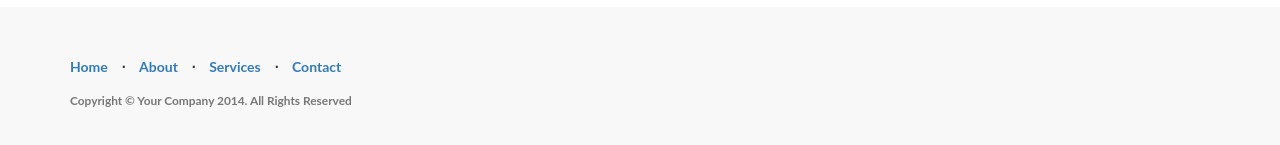
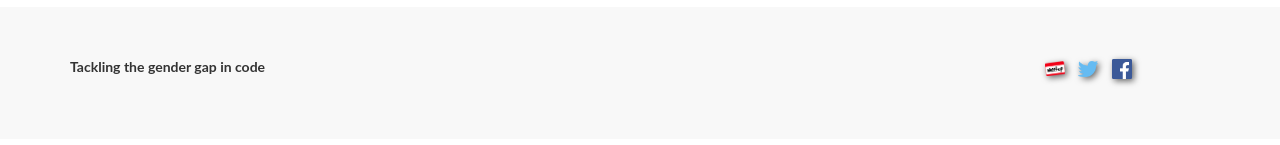
Before and after one commit to mistertjen/girl-code, a plain HTML site: page index.html in a window 1280 px wide. Shown: the part 1155-1300 px from the top of the page. Drawn offline with Linux system fonts and the light colour scheme.

Commit message:
added footer with one-liner and social buttons

```diff
--- a/css/style.css
+++ b/css/style.css
@@ -11,3 +11,9 @@
 	max-width: 50px;
 	filter: drop-shadow(2px 2px 3px rgba(0,0,0,0.6));
 }
+
+.social-button-footer {
+	max-width: 20px;
+	filter: drop-shadow(2px 2px 3px rgba(0,0,0,0.6));
+	align-items: right;
+}
--- a/index.html
+++ b/index.html
@@ -118,25 +118,27 @@
         <footer>
         <div class="container">
             <div class="row">
-                    <div class="col-lg-12">
+                <div class="col-lg-10">
+                    <p>Tackling the gender gap in code</p>
+                </div>
+                <div class="col-lg-2">
                     <ul class="list-inline">
                         <li>
-                                <a href="#">Home</a>
+                            <a href="https://www.meetup.com/girlcode/">
+                                 <img class="social-button-footer" src="./images/button_meetup.png">
+                            </a>
                         </li>
-                            <li class="footer-menu-divider">&sdot;</li>
                         <li>
-                                <a href="#about">About</a>
+                            <a href="https://twitter.com/GirlCodeNL">
+                                <img class="social-button-footer" src="./images/button_twitter.png">
+                            </a>
                         </li>
-                            <li class="footer-menu-divider">&sdot;</li>
                         <li>
-                                <a href="#services">Services</a>
-                            </li>
-                            <li class="footer-menu-divider">&sdot;</li>
-                            <li>
-                                <a href="#contact">Contact</a>
+                            <a href="https://www.facebook.com/GirlCodeNL/">
+                                <img class="social-button-footer" src="./images/button_facebook.png">
+                            </a>
                         </li>
                     </ul>
-                        <p class="copyright text-muted small">Copyright &copy; Your Company 2014. All Rights Reserved</p>
                 </div>
             </div>
         </div>
```
Lines whose indentation alone changed are shown as unchanged.
